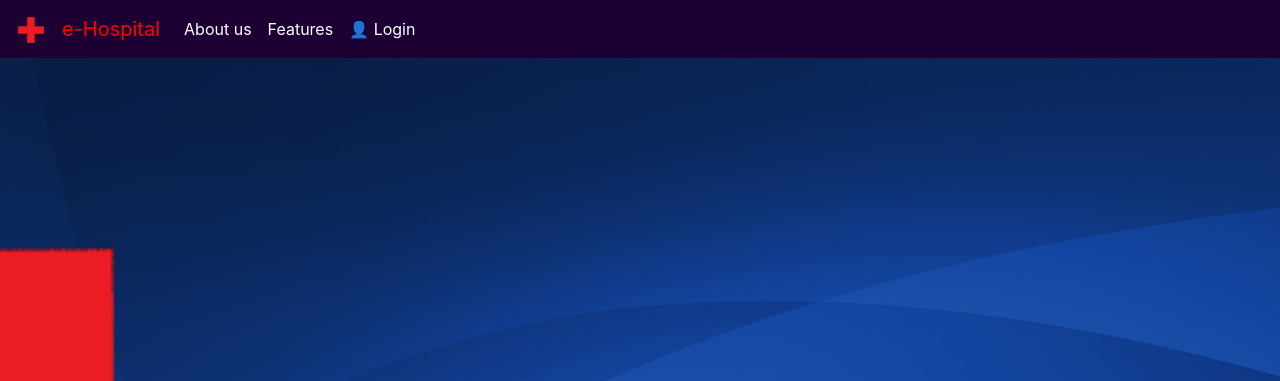
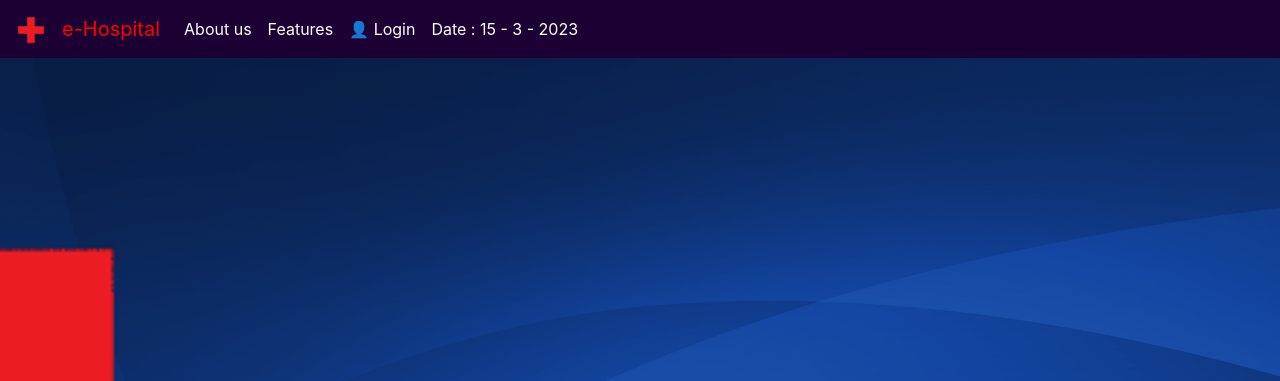
Before and after one commit to Soumyadeep-Sinha/E-Hospital, a Node server app: page / in a window 1280 px wide. Shown: the top 381 px of the page. Run offline with Node 20, Linux system fonts and the light colour scheme; some libraries are stand-ins or nearby versions.

Commit message:
something changed

```diff
--- a/views/index.ejs
+++ b/views/index.ejs
@@ -36,6 +36,9 @@
                 </li>
                 <li class="nav-item active">
                     <a class="nav-link navlinks" href="http://localhost:3000/login" style="color: white">👤 Login</a>
+                </li>
+                <li class="nav-item active">
+                    <a class="nav-link navlinks" style="color: white" id="todaytxt"></a>
                 </li>
             </ul>
         </div>
@@ -118,7 +121,7 @@
     <!--footer-->
     <div class="footer_panel">
         <footer id="footer">
-            <p class="copyright-text">©2022-2023 Hospital.LLC . All Rights Reserved.</p>
+            <p class="copyright-text" id="datetxt"> </p>
             <a class="terms_and_conditions" href="" target="_blank">Terms and Conditions</a>
             <div id="google_translate_element">Translate this page</div>
             <p class="bottom text"> proudly, Made in India ❤️</p>
@@ -146,4 +149,13 @@
 <script type="text/javascript"
     src="https://translate.google.com/translate_a/element.js?cb=googleTranslateElementInit"></script>
 
+<script>
+    let time = new Date()
+    let year = time.getUTCFullYear()
+    let month = time.getUTCMonth()+1
+    let day = time.getDate()
+    document.getElementById("datetxt").innerHTML = "copyright " + year + " E-Hospital All Rights Reserved"
+    document.getElementById("todaytxt").innerHTML= "Date : "+ day + " - " + month + " - " + year
+</script>
+
 </html>
```
